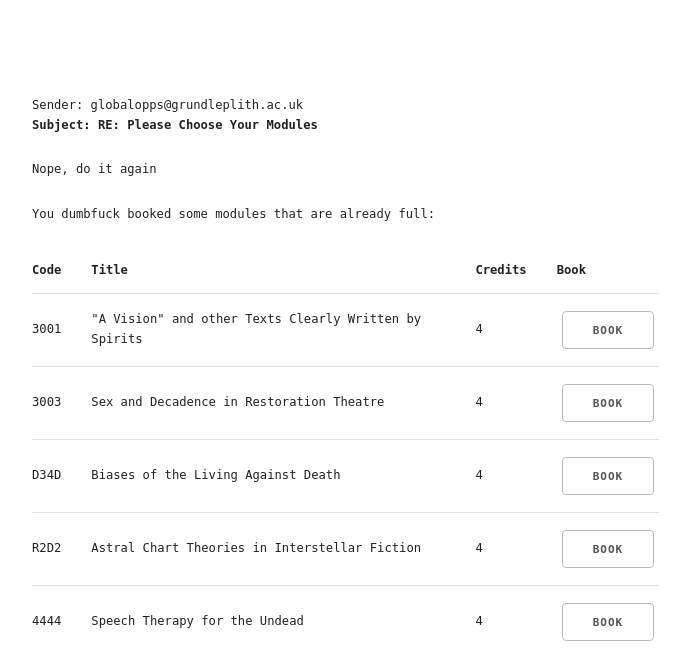
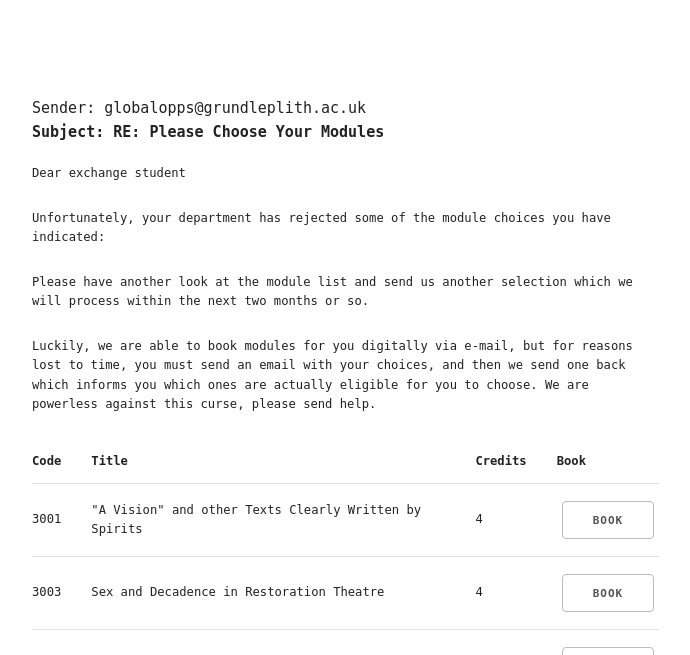
Before and after one commit to ThThelitz/story, a Flask app: page /7 in a window 1280 px wide. Shown: the top 655 px of the page, without its empty margins (128-818 px from the left). Run offline with Flask 2, Linux system fonts and the light colour scheme.

Commit message:
Email exchange writing

```diff
--- a/static/data.js
+++ b/static/data.js
@@ -4,8 +4,8 @@ const modules = [
     new Module("D34D", "Biases of the Living Against Death", 4),
     new Module("R2D2", "Astral Chart Theories in Interstellar Fiction", 4),
     new Module("4444", "Speech Therapy for the Undead", 4),
+    new Module("4R4N", "Murderers and Degenerates: Contextualising the Fin de Siècle Gothic", 6, full=false),
     new Module("Y4W2", "Boring Theory 101: Boring Your Enemies to Death", 6, full=false),
-    new Module("4R4N", "Murderers and Degenerates: Contextualising the Fin de Siècle Gothic", 6, full=false),
     new Module("HW47", "Exiles and Monsters: Reading Old English", 6),
     new Module("P037", "Life After Death? Romantic Poets and Writing the Afterlife", 6)
 ]
--- a/templates/email_booked.html
+++ b/templates/email_booked.html
@@ -13,8 +13,8 @@
         They are in the following rooms:
     </p>
     <ol>
-        <li>Room 1</li>
-        <li>Room 2</li>
+        <li>Room LH45957</li>
+        <li>Room SR72401</li>
     </ol>
     <p>
         See you <a href="/9">soon</a> at the UoG!
--- a/templates/email_error_full.html
+++ b/templates/email_error_full.html
@@ -1,18 +1,23 @@
 {% extends "email_layout.html" %}
 
 {% block content %}
-    <p>
+    <h6>
         Sender: globalopps@grundleplith.ac.uk<br>
         <strong>Subject: RE: Please Choose Your Modules</strong><br>
+    </h6>
+    <p>
+        Dear exchange student
     </p>
     <p>
-        Nope, do it again
+        Unfortunately, your department has rejected some of the module choices you have indicated:
+        <ul id="full-modules"></ul>
     </p>
     <p>
-        You dumbfuck booked some modules that are already full:
-        <ul id="full-modules"></ul>
+        Please have another look at the module list and send us another selection which we will process within the next two months or so.
     </p>
-
+    <p>
+        Luckily, we are able to book modules for you digitally via e-mail, but for reasons lost to time, you must send an email with your choices, and then we send one back which informs you which ones are actually eligible for you to choose. We are powerless against this curse, please send help.
+    </p>
 
     <table class="u-full-width"></table>
     <button id="module-submit">Submit Module Selection</button>
```
Also changed, not shown: templates/email_error_credits.html (+6 -3 lines), templates/email_request.html (+2 -5 lines).
